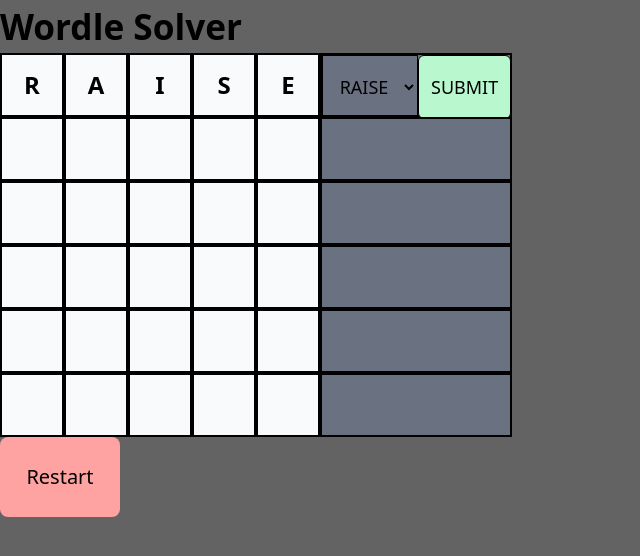
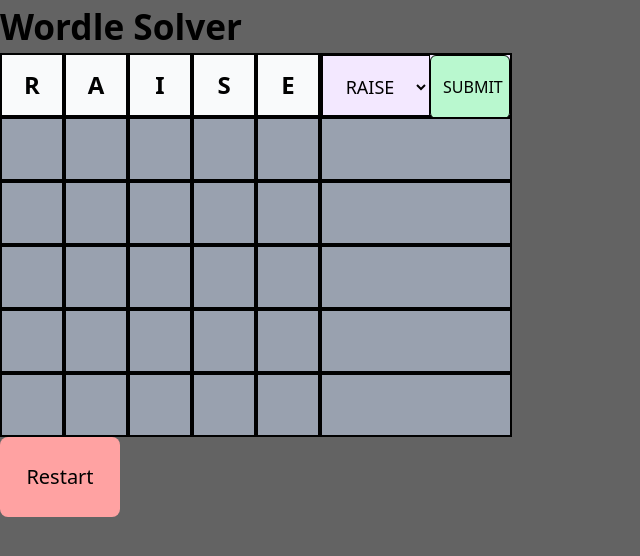
Before and after one commit to hnasser-dev/wordle-solver, a website: page web/static/index.html in a window 1280 px wide. Shown: the whole page, without its empty margins (0-640 px from the left). Drawn offline with nearby package versions, Linux system fonts and the light colour scheme; files that its build step writes are made by us from their sources; no server answers.

Commit message:
grey out rows not in use

```diff
--- a/web/static/index.html
+++ b/web/static/index.html
@@ -11,60 +11,63 @@
 <body>
     <h2>Wordle Solver</h2>
     <div id="game-container" class="relative w-lg">
-        <div id="letter-row-0" class="flex gap-0">
-            <div class="letter-panel w-16 h-16 bg-gray-50 border-2 flex items-center justify-center text-2xl font-bold uppercase select-none hover:cursor-pointer"></div>
-            <div class="letter-panel w-16 h-16 bg-gray-50 border-2 flex items-center justify-center text-2xl font-bold uppercase select-none hover:cursor-pointer"></div>
-            <div class="letter-panel w-16 h-16 bg-gray-50 border-2 flex items-center justify-center text-2xl font-bold uppercase select-none hover:cursor-pointer"></div>
-            <div class="letter-panel w-16 h-16 bg-gray-50 border-2 flex items-center justify-center text-2xl font-bold uppercase select-none hover:cursor-pointer"></div>
-            <div class="letter-panel w-16 h-16 bg-gray-50 border-2 flex items-center justify-center text-2xl font-bold uppercase select-none hover:cursor-pointer"></div>
-            <div class="row-side-panel flex w-48 h-16 shrink-0 bg-gray-500 border-2"></div>
+        <div id="game-row-0" class="game-row flex gap-0">
+            <div class="letter-panel w-16 h-16 bg-gray-400 border-2 flex items-center justify-center text-2xl font-bold uppercase select-none hover:cursor-pointer"></div>
+            <div class="letter-panel w-16 h-16 bg-gray-400 border-2 flex items-center justify-center text-2xl font-bold uppercase select-none hover:cursor-pointer"></div>
+            <div class="letter-panel w-16 h-16 bg-gray-400 border-2 flex items-center justify-center text-2xl font-bold uppercase select-none hover:cursor-pointer"></div>
+            <div class="letter-panel w-16 h-16 bg-gray-400 border-2 flex items-center justify-center text-2xl font-bold uppercase select-none hover:cursor-pointer"></div>
+            <div class="letter-panel w-16 h-16 bg-gray-400 border-2 flex items-center justify-center text-2xl font-bold uppercase select-none hover:cursor-pointer"></div>
+            <div class="row-side-panel flex w-48 h-16 shrink-0 border-2"></div>
         </div>
-        <div id="letter-row-1" class="flex gap-0">
-            <div class="letter-panel w-16 h-16 bg-gray-50 border-2 flex items-center justify-center text-2xl font-bold uppercase select-none hover:cursor-pointer"></div>
-            <div class="letter-panel w-16 h-16 bg-gray-50 border-2 flex items-center justify-center text-2xl font-bold uppercase select-none hover:cursor-pointer"></div>
-            <div class="letter-panel w-16 h-16 bg-gray-50 border-2 flex items-center justify-center text-2xl font-bold uppercase select-none hover:cursor-pointer"></div>
-            <div class="letter-panel w-16 h-16 bg-gray-50 border-2 flex items-center justify-center text-2xl font-bold uppercase select-none hover:cursor-pointer"></div>
-            <div class="letter-panel w-16 h-16 bg-gray-50 border-2 flex items-center justify-center text-2xl font-bold uppercase select-none hover:cursor-pointer"></div>
-            <div class="row-side-panel flex w-48 h-16 shrink-0 bg-gray-500 border-2"></div>
+        <div id="game-row-1" class="game-row flex gap-0">
+            <div class="letter-panel w-16 h-16 bg-gray-400 border-2 flex items-center justify-center text-2xl font-bold uppercase select-none hover:cursor-pointer"></div>
+            <div class="letter-panel w-16 h-16 bg-gray-400 border-2 flex items-center justify-center text-2xl font-bold uppercase select-none hover:cursor-pointer"></div>
+            <div class="letter-panel w-16 h-16 bg-gray-400 border-2 flex items-center justify-center text-2xl font-bold uppercase select-none hover:cursor-pointer"></div>
+            <div class="letter-panel w-16 h-16 bg-gray-400 border-2 flex items-center justify-center text-2xl font-bold uppercase select-none hover:cursor-pointer"></div>
+            <div class="letter-panel w-16 h-16 bg-gray-400 border-2 flex items-center justify-center text-2xl font-bold uppercase select-none hover:cursor-pointer"></div>
+            <div class="row-side-panel flex w-48 h-16 shrink-0 border-2"></div>
         </div>
-        <div id="letter-row-2" class="flex gap-0">
-            <div class="letter-panel w-16 h-16 bg-gray-50 border-2 flex items-center justify-center text-2xl font-bold uppercase select-none hover:cursor-pointer"></div>
-            <div class="letter-panel w-16 h-16 bg-gray-50 border-2 flex items-center justify-center text-2xl font-bold uppercase select-none hover:cursor-pointer"></div>
-            <div class="letter-panel w-16 h-16 bg-gray-50 border-2 flex items-center justify-center text-2xl font-bold uppercase select-none hover:cursor-pointer"></div>
-            <div class="letter-panel w-16 h-16 bg-gray-50 border-2 flex items-center justify-center text-2xl font-bold uppercase select-none hover:cursor-pointer"></div>
-            <div class="letter-panel w-16 h-16 bg-gray-50 border-2 flex items-center justify-center text-2xl font-bold uppercase select-none hover:cursor-pointer"></div>
-            <div class="row-side-panel flex w-48 h-16 shrink-0 bg-gray-500 border-2"></div>
+        <div id="game-row-2" class="game-row flex gap-0">
+            <div class="letter-panel w-16 h-16 bg-gray-400 border-2 flex items-center justify-center text-2xl font-bold uppercase select-none hover:cursor-pointer"></div>
+            <div class="letter-panel w-16 h-16 bg-gray-400 border-2 flex items-center justify-center text-2xl font-bold uppercase select-none hover:cursor-pointer"></div>
+            <div class="letter-panel w-16 h-16 bg-gray-400 border-2 flex items-center justify-center text-2xl font-bold uppercase select-none hover:cursor-pointer"></div>
+            <div class="letter-panel w-16 h-16 bg-gray-400 border-2 flex items-center justify-center text-2xl font-bold uppercase select-none hover:cursor-pointer"></div>
+            <div class="letter-panel w-16 h-16 bg-gray-400 border-2 flex items-center justify-center text-2xl font-bold uppercase select-none hover:cursor-pointer"></div>
+            <div class="row-side-panel flex w-48 h-16 shrink-0 border-2"></div>
         </div>
-        <div id="letter-row-3" class="flex gap-0">
-            <div class="letter-panel w-16 h-16 bg-gray-50 border-2 flex items-center justify-center text-2xl font-bold uppercase select-none hover:cursor-pointer"></div>
-            <div class="letter-panel w-16 h-16 bg-gray-50 border-2 flex items-center justify-center text-2xl font-bold uppercase select-none hover:cursor-pointer"></div>
-            <div class="letter-panel w-16 h-16 bg-gray-50 border-2 flex items-center justify-center text-2xl font-bold uppercase select-none hover:cursor-pointer"></div>
-            <div class="letter-panel w-16 h-16 bg-gray-50 border-2 flex items-center justify-center text-2xl font-bold uppercase select-none hover:cursor-pointer"></div>
-            <div class="letter-panel w-16 h-16 bg-gray-50 border-2 flex items-center justify-center text-2xl font-bold uppercase select-none hover:cursor-pointer"></div>
-            <div class="row-side-panel flex w-48 h-16 shrink-0 bg-gray-500 border-2"></div>
+        <div id="game-row-3" class="game-row flex gap-0">
+            <div class="letter-panel w-16 h-16 bg-gray-400 border-2 flex items-center justify-center text-2xl font-bold uppercase select-none hover:cursor-pointer"></div>
+            <div class="letter-panel w-16 h-16 bg-gray-400 border-2 flex items-center justify-center text-2xl font-bold uppercase select-none hover:cursor-pointer"></div>
+            <div class="letter-panel w-16 h-16 bg-gray-400 border-2 flex items-center justify-center text-2xl font-bold uppercase select-none hover:cursor-pointer"></div>
+            <div class="letter-panel w-16 h-16 bg-gray-400 border-2 flex items-center justify-center text-2xl font-bold uppercase select-none hover:cursor-pointer"></div>
+            <div class="letter-panel w-16 h-16 bg-gray-400 border-2 flex items-center justify-center text-2xl font-bold uppercase select-none hover:cursor-pointer"></div>
+            <div class="row-side-panel flex w-48 h-16 shrink-0 border-2"></div>
         </div>
-        <div id="letter-row-4" class="flex gap-0">
-            <div class="letter-panel w-16 h-16 bg-gray-50 border-2 flex items-center justify-center text-2xl font-bold uppercase select-none hover:cursor-pointer"></div>
-            <div class="letter-panel w-16 h-16 bg-gray-50 border-2 flex items-center justify-center text-2xl font-bold uppercase select-none hover:cursor-pointer"></div>
-            <div class="letter-panel w-16 h-16 bg-gray-50 border-2 flex items-center justify-center text-2xl font-bold uppercase select-none hover:cursor-pointer"></div>
-            <div class="letter-panel w-16 h-16 bg-gray-50 border-2 flex items-center justify-center text-2xl font-bold uppercase select-none hover:cursor-pointer"></div>
-            <div class="letter-panel w-16 h-16 bg-gray-50 border-2 flex items-center justify-center text-2xl font-bold uppercase select-none hover:cursor-pointer"></div>
-            <div class="row-side-panel flex w-48 h-16 shrink-0 bg-gray-500 border-2"></div>
+        <div id="game-row-4" class="game-row flex gap-0">
+            <div class="letter-panel w-16 h-16 bg-gray-400 border-2 flex items-center justify-center text-2xl font-bold uppercase select-none hover:cursor-pointer"></div>
+            <div class="letter-panel w-16 h-16 bg-gray-400 border-2 flex items-center justify-center text-2xl font-bold uppercase select-none hover:cursor-pointer"></div>
+            <div class="letter-panel w-16 h-16 bg-gray-400 border-2 flex items-center justify-center text-2xl font-bold uppercase select-none hover:cursor-pointer"></div>
+            <div class="letter-panel w-16 h-16 bg-gray-400 border-2 flex items-center justify-center text-2xl font-bold uppercase select-none hover:cursor-pointer"></div>
+            <div class="letter-panel w-16 h-16 bg-gray-400 border-2 flex items-center justify-center text-2xl font-bold uppercase select-none hover:cursor-pointer"></div>
+            <div class="row-side-panel flex w-48 h-16 shrink-0 border-2"></div>
 
         </div>
-        <div id="letter-row-5" class="flex gap-0">
-            <div class="letter-panel w-16 h-16 bg-gray-50 border-2 flex items-center justify-center text-2xl font-bold uppercase select-none hover:cursor-pointer"></div>
-            <div class="letter-panel w-16 h-16 bg-gray-50 border-2 flex items-center justify-center text-2xl font-bold uppercase select-none hover:cursor-pointer"></div>
-            <div class="letter-panel w-16 h-16 bg-gray-50 border-2 flex items-center justify-center text-2xl font-bold uppercase select-none hover:cursor-pointer"></div>
-            <div class="letter-panel w-16 h-16 bg-gray-50 border-2 flex items-center justify-center text-2xl font-bold uppercase select-none hover:cursor-pointer"></div>
-            <div class="letter-panel w-16 h-16 bg-gray-50 border-2 flex items-center justify-center text-2xl font-bold uppercase select-none hover:cursor-pointer"></div>
-            <div class="row-side-panel flex w-48 h-16 shrink-0 bg-gray-500 border-2"></div>
+        <div id="game-row-5" class="game-row flex gap-0">
+            <div class="letter-panel w-16 h-16 bg-gray-400 border-2 flex items-center justify-center text-2xl font-bold uppercase select-none hover:cursor-pointer"></div>
+            <div class="letter-panel w-16 h-16 bg-gray-400 border-2 flex items-center justify-center text-2xl font-bold uppercase select-none hover:cursor-pointer"></div>
+            <div class="letter-panel w-16 h-16 bg-gray-400 border-2 flex items-center justify-center text-2xl font-bold uppercase select-none hover:cursor-pointer"></div>
+            <div class="letter-panel w-16 h-16 bg-gray-400 border-2 flex items-center justify-center text-2xl font-bold uppercase select-none hover:cursor-pointer"></div>
+            <div class="letter-panel w-16 h-16 bg-gray-400 border-2 flex items-center justify-center text-2xl font-bold uppercase select-none hover:cursor-pointer"></div>
+            <div class="row-side-panel flex w-48 h-16 shrink-0 border-2"></div>
         </div>
         <div id="loading-spinner" class="hidden absolute inset-0 flex items-center justify-center">
             <div class="w-14 h-14 border-8 border-black border-t-blue-300 rounded-full animate-spin"></div>
         </div>
         <div id="game-error-outer" class="hidden absolute text-center inset-0 flex items-center justify-center">
             <div id="game-error-inner" class="rounded-md p-2 border-2 bg-red-200 border-black"></div>
+        </div>
+        <div id="game-complete-outer" class="hidden absolute text-center inset-0 flex items-center justify-center">
+            <div id="game-complete-inner" class="rounded-md p-2 border-2 bg-green-200 border-black"></div>
         </div>
     </div>
     <!-- TODO - styling -->
--- a/web/static/main.js
+++ b/web/static/main.js
@@ -1,3 +1,13 @@
+/*
+TODO
+- Generate a full optimal word list (top N?)
+- Mobile support
+    - On screen keyboard
+- (Possibly?) Go back a row
+
+
+*/
+
 let guessNum = 0;
 let currentGuessArr = [];
 const colourClasses = [
@@ -5,25 +15,60 @@ const colourClasses = [
     ["bg-orange-200", "yellow"],
     ["bg-green-500", "green"],
 ];
+const disabledColour = "bg-gray-400";
+
+const showErrorPopup = (msg) => {
+    document.querySelector("#game-error-inner").innerHTML = msg;
+    document.querySelector("#game-error-outer").classList.remove("hidden");
+};
+
+const showGameCompletePopup = (msg) => {
+    document.querySelector("#game-complete-inner").innerHTML = msg;
+    document.querySelector("#game-complete-outer").classList.remove("hidden");
+};
 
 const charIsLetter = (char) => {
     return /^[a-z]$/i.test(char);
 };
 
+const setInactiveColour = (elem) => {
+    [...elem.classList].forEach((cls) => {
+        if (cls.startsWith("bg-")) {
+            elem.classList.remove(cls);
+        }
+    });
+    elem.classList.add("bg-gray-400");
+};
+
 const populateRowPanels = (rowIdx) => {
-    const row = document.querySelector(`#letter-row-${rowIdx}`);
-    const letterPanels = row.querySelectorAll(".letter-panel");
-    for (let i = 0; i < letterPanels.length; i++) {
-        if (i < currentGuessArr.length) {
-            letterPanels[i].innerHTML = currentGuessArr[i];
+    const rows = document.querySelectorAll(".game-row");
+    rows.forEach((row) => {
+        const letterPanels = row.querySelectorAll(".letter-panel");
+        const sidePanel = row.querySelector(".row-side-panel");
+        // update the active row
+        if (row.id === `game-row-${rowIdx}`) {
+            console.log("looking good!");
+            for (let i = 0; i < letterPanels.length; i++) {
+                const panel = letterPanels[i];
+                panel.classList.remove("bg-gray-400");
+                panel.classList.add("bg-gray-50");
+                if (i < currentGuessArr.length) {
+                    panel.innerHTML = currentGuessArr[i];
+                } else {
+                    panel.innerHTML = "";
+                }
+            }
+            sidePanel.classList.remove("bg-gray-400");
+            sidePanel.classList.add("bg-purple-100");
         } else {
-            letterPanels[i].innerHTML = "";
+            for (const elem of [sidePanel, ...letterPanels]) {
+                setInactiveColour(elem);
+            }
         }
-    }
+    });
 };
 
 const updateRows = (suggestions, guessNum) => {
-    console.log(suggestions, guessNum);
     const rowSidePanels = document.querySelectorAll(".row-side-panel");
     rowSidePanels.forEach((sidePanel, idx) => {
         if (idx == guessNum) {
@@ -31,7 +76,7 @@ const updateRows = (suggestions, guessNum) => {
             submitBtn.id = "submit-guess-btn";
             submitBtn.innerHTML = "Submit";
             submitBtn.classList.add(
-                "w-24",
+                "w-20",
                 "h-16",
                 "bg-green-200",
                 "block",
@@ -39,7 +84,7 @@ const updateRows = (suggestions, guessNum) => {
                 "py-2.5",
                 "border",
                 "border-default-medium",
-                "text-lg",
+                "text-md",
                 "uppercase",
                 "text-center",
                 "rounded-md",
@@ -47,7 +92,6 @@ const updateRows = (suggestions, guessNum) => {
             );
             submitBtn.addEventListener("click", (event) => {
                 btn = event.currentTarget;
-                console.log("clicked!");
                 if (guessNum > 5 || currentGuessArr.length != 5) {
                     btn.disabled = true;
                     return;
@@ -59,32 +103,33 @@ const updateRows = (suggestions, guessNum) => {
                 loadingSpinner.classList.remove("hidden");
                 // set timeout allows the removal of the loadingSpinner again
                 setTimeout(() => {
-                    console.log("getting suggestions...");
                     suggestions = guessHelper.getSuggestions(
                         guess,
                         colourPattern,
                         "normal"
                     );
-                    console.log("suggestions:", suggestions);
                     if (!suggestions || suggestions.length == 0) {
-                        document.querySelector("#game-error-inner").innerHTML =
-                            "No possible answers left!<br>Are you sure you entered all the colours in correctly?";
-                        document
-                            .querySelector("#game-error-outer")
-                            .classList.remove("hidden");
+                        showErrorPopup(
+                            "No possible answers left!<br>Are you sure you entered all the colours in correctly?"
+                        );
+                        loadingSpinner.classList.add("hidden");
+                        return;
+                    } else if (suggestions.length == 1) {
+                        showGameCompletePopup(
+                            `The correct answer is <b>${suggestions[0]}</b>`
+                        );
                         loadingSpinner.classList.add("hidden");
                         return;
                     }
                     guessNum++;
                     updateRows(suggestions, guessNum);
                     loadingSpinner.classList.add("hidden");
-                    console.log(guessNum);
                     btn.remove();
                 }, 10);
             });
             const selector = document.createElement("select");
             selector.classList.add(
-                "w-24",
+                "w-28",
                 "h-16",
                 "block",
                 "px-3",
@@ -101,9 +146,7 @@ const updateRows = (suggestions, guessNum) => {
             const suggestionOnChange = () => {
                 const selectedValue =
                     selector.options[selector.selectedIndex].value;
-                console.log("selectedValue:", selectedValue);
                 currentGuessArr = selectedValue.toUpperCase().split("");
-                console.log("currentGuessArr:", currentGuessArr);
                 populateRowPanels(guessNum);
             };
             selector.addEventListener("change", suggestionOnChange);
@@ -121,7 +164,7 @@ const updateRows = (suggestions, guessNum) => {
 
 const getColourPattern = (rowIdx) => {
     const colourPattern = [];
-    const row = document.querySelector(`#letter-row-${rowIdx}`);
+    const row = document.querySelector(`#game-row-${rowIdx}`);
     const letterPanels = row.querySelectorAll(".letter-panel");
     for (const panel of letterPanels) {
         const classes = panel.classList;
@@ -147,16 +190,8 @@ document.addEventListener("keydown", (event) => {
     }
     isLetter = charIsLetter(event.key);
     isBackspace = event.key === "Backspace";
-    isEnter = event.key === "Enter";
-    if (isLetter || isBackspace || isEnter) {
-        // submit guess
-        if (isEnter) {
-            if (currentGuessArr.length === 5) {
-                console.log("pretending to submit:", currentGuessArr);
-                document.querySelector("#submit-guess-btn").click();
-            }
-            return;
-        } else if (isBackspace) {
+    if (isLetter || isBackspace) {
+        if (isBackspace) {
             if (currentGuessArr.length >= 1) {
                 currentGuessArr.pop();
             }
```
